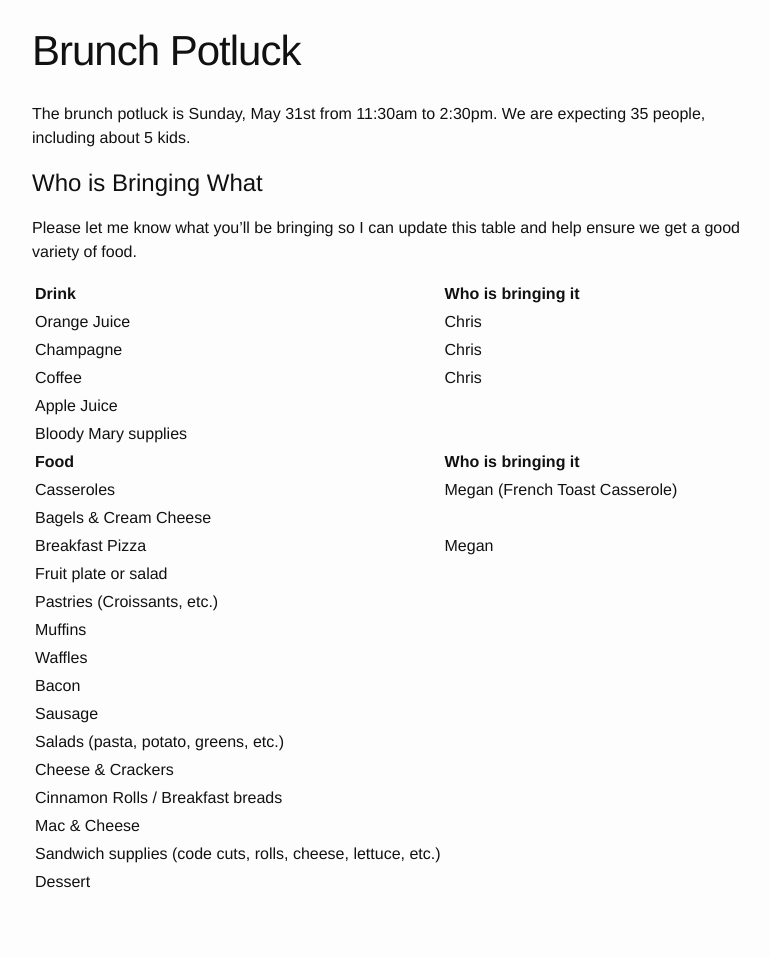
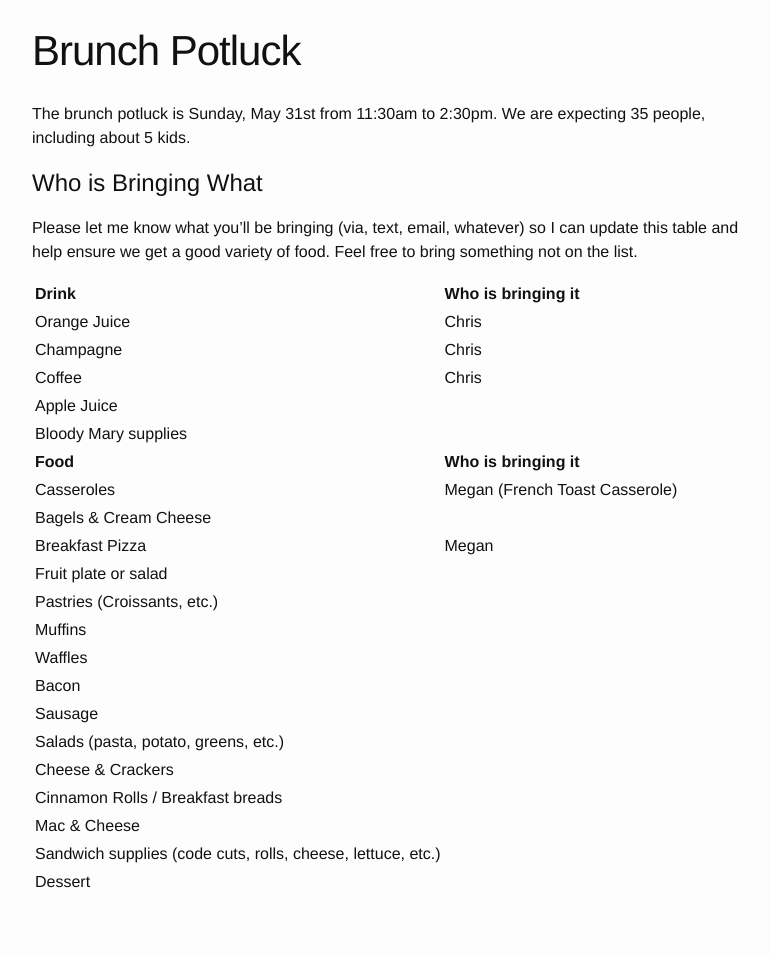
Before and after one commit to chlady/chlady.github.io, a Jekyll site: the page built from brunch.md, in a window 1280 px wide. Shown: the whole page, without its empty margins (238-1008 px from the left). Built offline with Jekyll 4.4.1, drawn with Linux system fonts in a browser that asks for light colours.

Commit message:
Makes it more clear that people should email or text what people are bringing

```diff
--- a/brunch.md
+++ b/brunch.md
@@ -8,7 +8,7 @@ The brunch potluck is Sunday, May 31st from 11:30am to 2:30pm. We are expecting
 
 # Who is Bringing What
 
-Please let me know what you'll be bringing so I can update this table and help ensure we get a good variety of food.
+Please let me know what you'll be bringing (via, text, email, whatever) so I can update this table and help ensure we get a good variety of food. Feel free to bring something not on the list.
 
 |---
 | Drink | Who is bringing it
```
